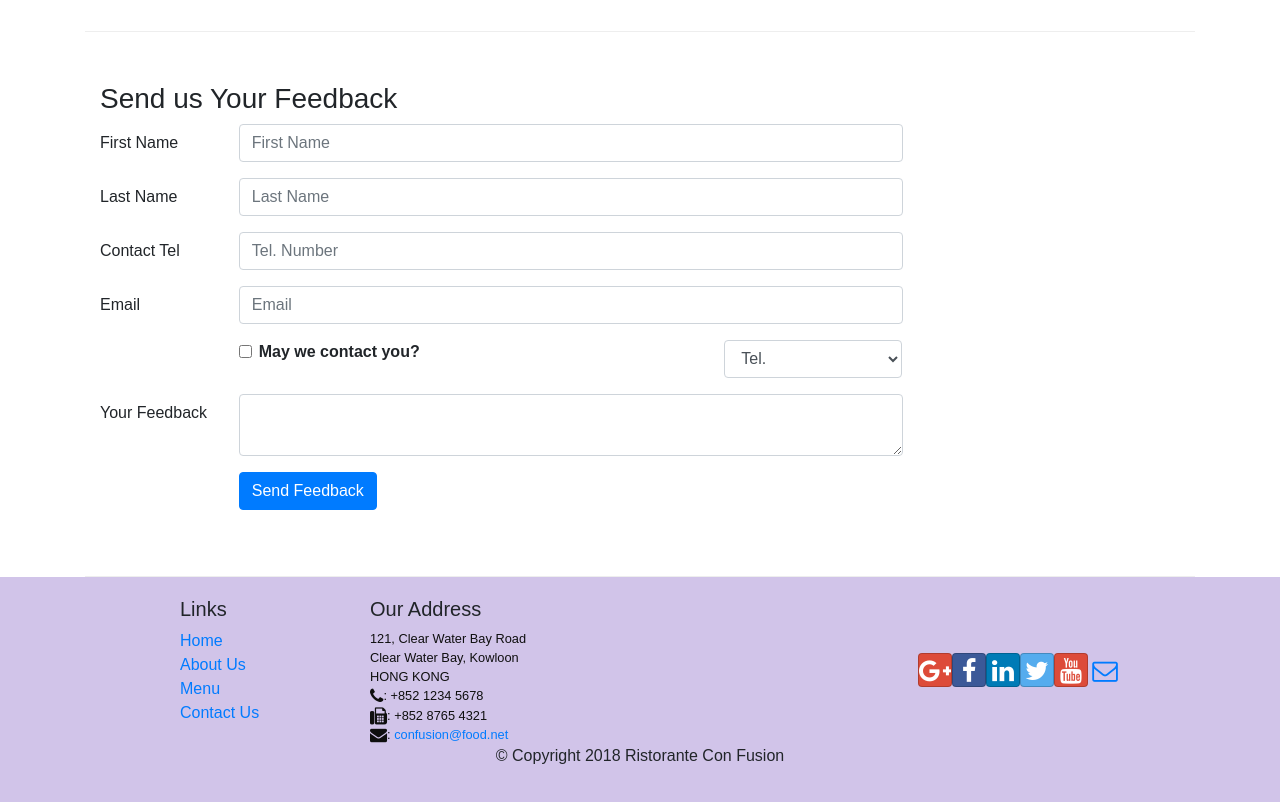
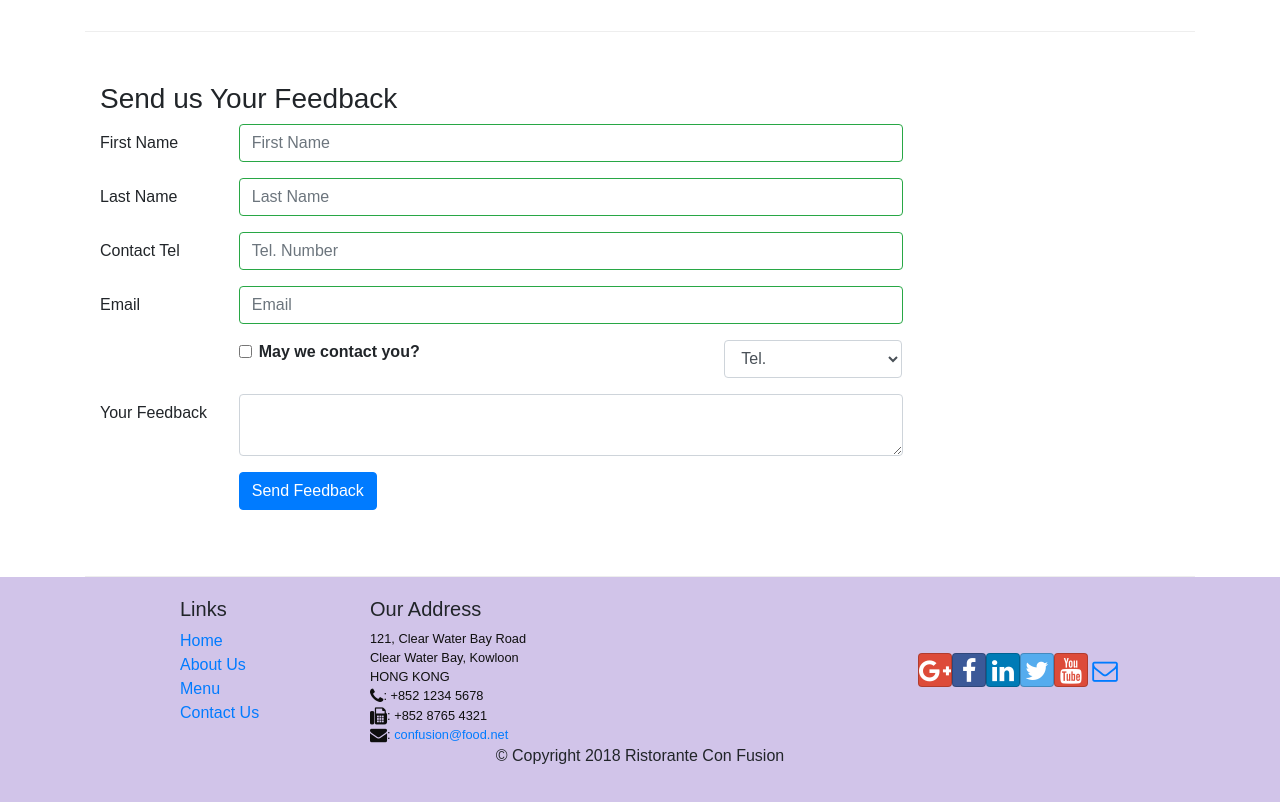
Before and after one commit to pooja-bhati/Full-stack-web-development-with-React, a React (Create React App) app in the folder React/confusion/: page /contactus in a window 1280 px wide. Shown: the part 840-1642 px from the top of the page. Built offline with nearby package versions, Linux system fonts and the light colour scheme.

Commit message:
Controlled Form Validation

```diff
--- a/React/confusion/src/components/ContactComponent.js
+++ b/React/confusion/src/components/ContactComponent.js
@@ -1,5 +1,5 @@
 import React, { Component } from 'react';
-import { Breadcrumb, BreadcrumbItem, Button, Form, FormGroup,Label, Input, Col } from 'reactstrap';
+import { Breadcrumb, BreadcrumbItem, Button, Form, FormGroup,Label, Input, Col, FormFeedback } from 'reactstrap';
 import { Link } from 'react-router-dom';
 
 class Contact extends Component {
@@ -14,10 +14,17 @@
       email: '',
       agree: false,
       contactType: 'Tel.',
-      message: ''
+      message: '',
+      touched: {
+        firstname: false,
+        lastname: false,
+        telnum: false,
+        emial: false
+      }
     }
     this.handleSubmit = this.handleSubmit.bind(this);
     this.handleInputChange = this.handleInputChange.bind(this);
+    this.handleBlur = this.handleBlur.bind(this);
 
   }
 
@@ -37,7 +44,42 @@
     event.preventDefault();
   }
 
+  handleBlur = (feild) => (evt) => {
+    this.setState({
+      touched: { ...this.state.touched, [feild]: true}
+    });
+  }
+
+  validate(firstname, lastname, telnum, email) {
+    const errors = {
+      firstname: '',
+      lastname: '',
+      telnum: '',
+      email: '',
+    };
+
+    if(this.state.touched.firstname && firstname.length <3)
+      errors.firstname = 'First Name should be >= 3 characters';
+    else if (this.state.touched.firstname && firstname.length >10)
+      errors.firstname = 'First Name should be <=10 characters';
+
+    if(this.state.touched.lastname && lastname.length <3)
+      errors.lastname = 'Last Name should be >= 3 characters';
+    else if (this.state.touched.lastname && lastname.length >10)
+      errors.lastname = 'Last Name should be <=10 characters';
+
+    const reg = /^\d+$/;
+    if (this.state.touched.telnum && !reg.test(telnum))
+      errors.telnum= 'Tel. Number should contain only numbers';
+
+    if (this.state.touched.email && email.split('').filter(x => x === '@').length !==1)
+      errors.email ='Email should contain an @ ';
+
+    return errors;
+  }
+
   render() {
+    const errors = this.validate(this.state.firstname, this.state.lastname, this.state.telnum, this.state.email);
     return(
         <div className="container">
           <div className="row">
@@ -85,25 +127,29 @@
                   <FormGroup row>
                     <Label htmlfor="firstname" md={2}>First Name</Label>
                     <Col md={10}>
-                      <Input type="text" id="firstname" name="firstname" placeholder="First Name" value={this.state.firstname} onChange={this.handleInputChange}/>
+                      <Input type="text" id="firstname" name="firstname" placeholder="First Name" value={this.state.firstname} valid={errors.firstname === ''} invalid={errors.firstname !== ''} onBlur={this.handleBlur('firstname')} onChange={this.handleInputChange}/>
+                      <FormFeedback>{errors.firstname}</FormFeedback>
                     </Col>
                   </FormGroup>
                   <FormGroup row>
                     <Label htmlfor="lastname" md={2}>Last Name</Label>
                     <Col md={10}>
-                      <Input type="text" id="lastname" name="lastname" placeholder="Last Name" value={this.state.lastname} onChange={this.handleInputChange}/>
+                      <Input type="text" id="lastname" name="lastname" placeholder="Last Name" value={this.state.lastname} valid={errors.lastname === ''} invalid={errors.lastname !== ''} onBlur={this.handleBlur('lastname')} onChange={this.handleInputChange}/>
+                      <FormFeedback>{errors.lastname}</FormFeedback>
                     </Col>
                   </FormGroup>
                   <FormGroup row>
                     <Label htmlfor="telnum" md={2}>Contact Tel</Label>
                     <Col md={10}>
-                      <Input type="tel" id="telnum" name="telnum" placeholder="Tel. Number" value={this.state.telnum} onChange={this.handleInputChange}/>
+                      <Input type="tel" id="telnum" name="telnum" placeholder="Tel. Number" value={this.state.telnum} valid={errors.telnum === ''} invalid={errors.telnum !== ''} onBlur={this.handleBlur('telnum')} onChange={this.handleInputChange}/>
+                      <FormFeedback>{errors.telnum}</FormFeedback>
                     </Col>
                   </FormGroup>
                   <FormGroup row>
                     <Label htmlfor="email" md={2}>Email</Label>
                     <Col md={10}>
-                      <Input type="email" id="email" name="email" placeholder="Email" value={this.state.email} onChange={this.handleInputChange}/>
+                      <Input type="email" id="email" name="email" placeholder="Email" value={this.state.email} valid={errors.email === ''} invalid={errors.email !== ''} onBlur={this.handleBlur('email')} onChange={this.handleInputChange}/>
+                      <FormFeedback>{errors.email}</FormFeedback>
                     </Col>
                   </FormGroup>
                   <FormGroup row>
```
